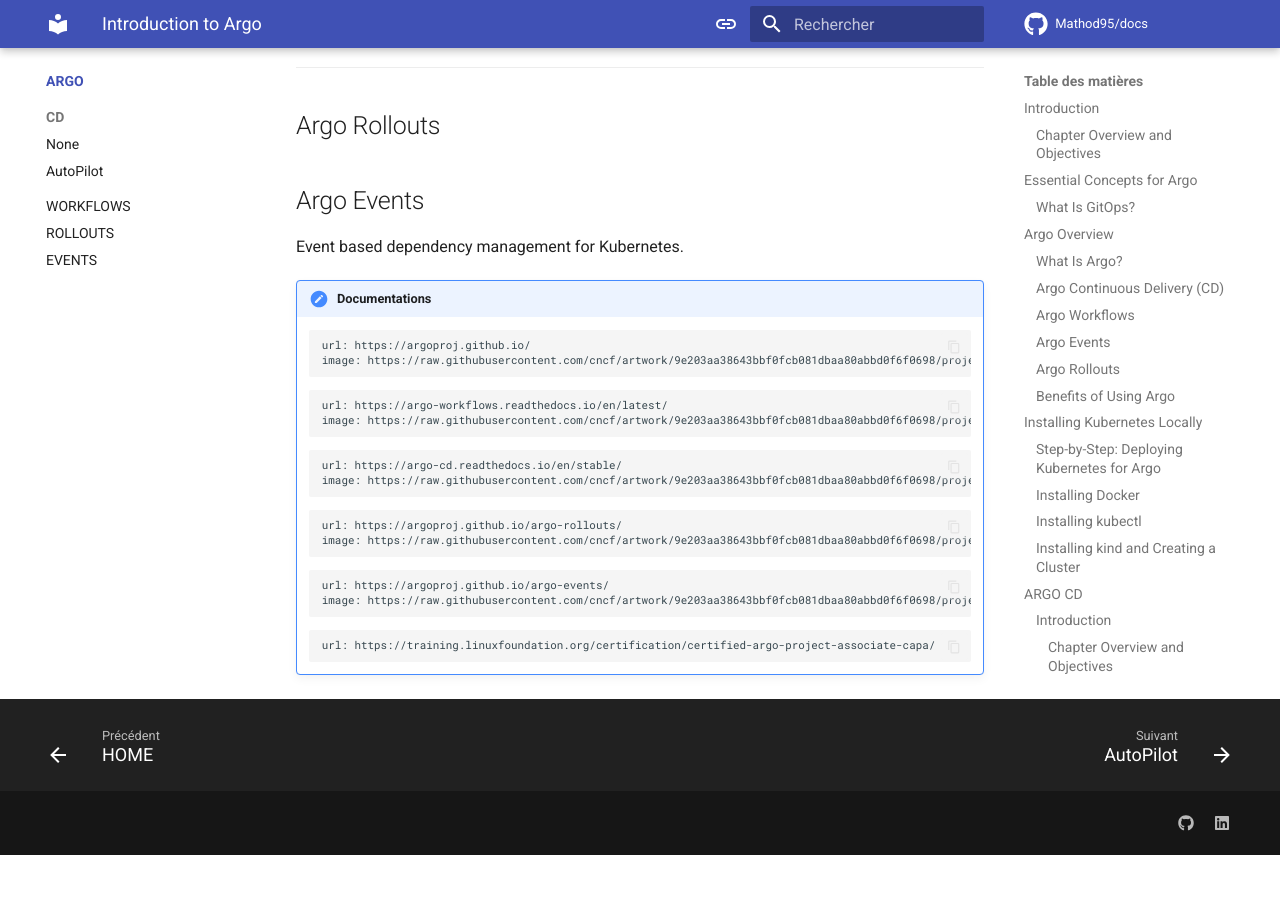
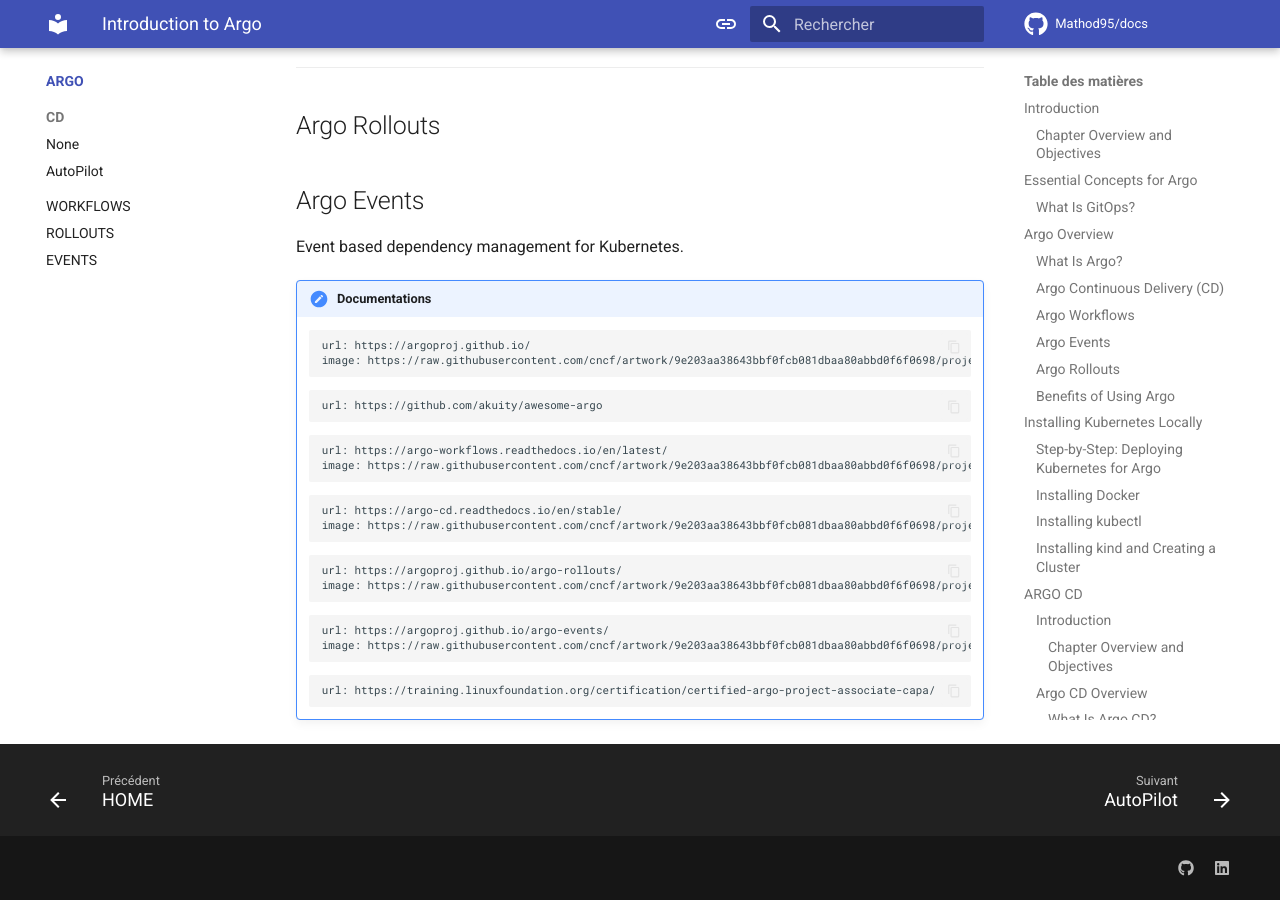
Before and after one commit to Mathod95/docs, an MkDocs documentation site: the page built from docs/argo/index.md, in a window 1280 px wide and 900 px high, scrolled down 47602 px. Built offline with MkDocs 1.6.1 and Material for MkDocs 9.7.7, drawn with Linux system fonts in a browser that asks for light colours; comment, search, counter and statistics services are not loaded; before the commit the page ends 48457 px from its top, so only the background shows below that.

Commit message:
+ awesome argo in docs

````diff
--- a/docs/argo/index.md
+++ b/docs/argo/index.md
@@ -1553,6 +1553,10 @@
 ```
 
 ```embed
+url: https://github.com/akuity/awesome-argo
+```
+
+```embed
 url: https://argo-workflows.readthedocs.io/en/latest/
 image: https://raw.githubusercontent.com/cncf/artwork/9e203aa38643bbf0fcb081dbaa80abbd0f6f0698/projects/argo/icon/color/argo-icon-color.svg
 ```
````
